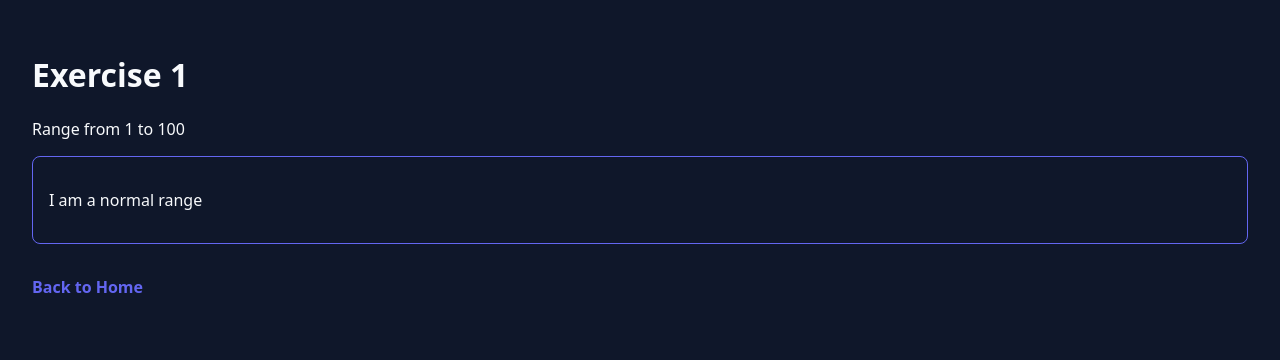
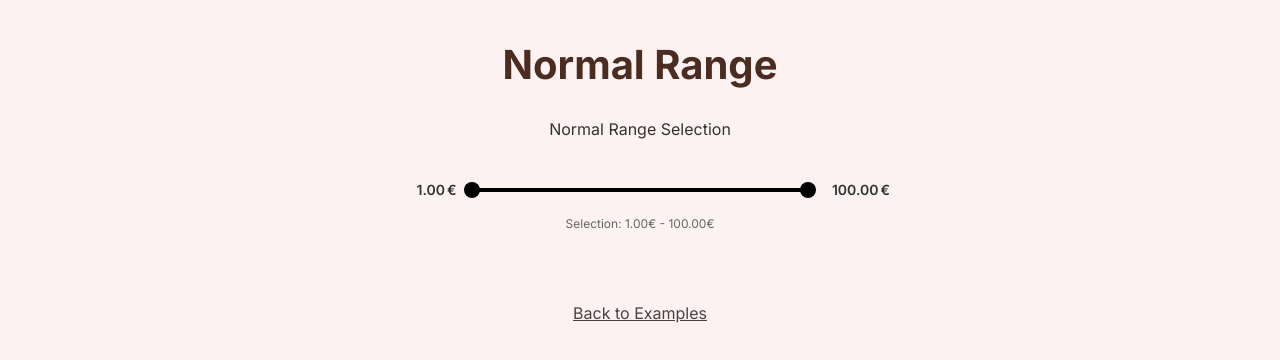
Before and after one commit to aolivari/range, a Next.js app: page /exercise1 in a window 1280 px wide. Shown: the top 360 px of the page. Built offline with nearby package versions, Linux system fonts and the light colour scheme.

Commit message:
feat: implement dual-mode Range component and optimize architecture

```diff
--- a/src/app/exercise1/page.tsx
+++ b/src/app/exercise1/page.tsx
@@ -2,8 +2,8 @@
 
 import { useEffect, useState } from "react";
 import Link from "next/link";
-import Range from "@/components/Range";
-import { getNormalRange, NormalRangeResponse } from "@/services/api";
+import Range from "ui/Range";
+import { getNormalRange, NormalRangeResponse } from "services/api";
 
 export default function Exercise1() {
   const [data, setData] = useState<NormalRangeResponse | null>(null);
@@ -23,19 +23,17 @@ export default function Exercise1() {
 
   return (
     <main>
-      <h1>Exercise 1</h1>
-
+      <h1>Normal Range</h1>
       {loading ? (
         <p>Loading range data...</p>
       ) : (
         <>
-          <p>Range from {data?.min} to {data?.max}</p>
-          <Range />
+          <p>Normal Range Selection</p>
+          {data && <Range type="normal" min={data.min} max={data.max} />}
         </>
       )}
-
       <div style={{ marginTop: "2rem" }}>
-        <Link href="/">Back to Home</Link>
+        <Link href="/">Back to Examples</Link>
       </div>
     </main>
   );
--- a/src/app/globals.css
+++ b/src/app/globals.css
@@ -1,24 +1,46 @@
+@import url('https://fonts.googleapis.com/css2?family=Inter:wght@400;600;700&display=swap');
+
 :root {
-  --bg: #0f172a;
-  --text: #f8fafc;
-  --primary: #6366f1;
+  --bg-color: #fdf2f2; /* Rosa pálido premium */
+  --text-color: #333;
+}
+
+* {
+  box-sizing: border-box;
+  padding: 0;
+  margin: 0;
 }
 
 body {
-  background-color: var(--bg);
-  color: var(--text);
-  font-family: system-ui, sans-serif;
-  margin: 0;
-  padding: 2rem;
+  font-family: 'Inter', -apple-system, BlinkMacSystemFont, "Segoe UI", Roboto, sans-serif;
+  background-color: var(--bg-color);
+  color: var(--text-color);
+  min-height: 100vh;
+  display: flex;
+  flex-direction: column;
 }
 
 a {
-  color: var(--primary);
-  text-decoration: none;
-  font-weight: 600;
-  transition: opacity 0.2s;
+  color: #444;
+  text-decoration: underline;
+  transition: color 0.2s;
 }
 
 a:hover {
-  opacity: 0.8;
+  color: #8B4513; /* Terracota suave */
 }
+
+main {
+  flex: 1;
+  padding: 40px 20px;
+  display: flex;
+  flex-direction: column;
+  align-items: center;
+}
+
+h1 {
+  font-size: 2.5rem;
+  margin-bottom: 30px;
+  font-weight: 700;
+  color: #4B2C20; /* Marrón chocolate premium */
+}
--- a/src/app/layout.tsx
+++ b/src/app/layout.tsx
@@ -1,4 +1,5 @@
 import "./globals.css";
+import type { Metadata } from "next";
 
 export default function RootLayout({
   children,
--- a/src/components/Range.tsx
+++ /dev/null
@@ -1,26 +0,0 @@
-import React from "react";
-
-interface RangeProps {
-  isFixed?: boolean;
-}
-
-const Range: React.FC<RangeProps> = ({ isFixed = false }) => {
-  return (
-    <div
-      style={{
-        padding: "1rem",
-        border: "1px solid var(--primary)",
-        borderRadius: "8px",
-        margin: "1rem 0",
-      }}
-    >
-      {isFixed ? (
-        <p>I am a fixed values range</p>
-      ) : (
-        <p>I am a normal range</p>
-      )}
-    </div>
-  );
-};
-
-export default Range;
--- /dev/null
+++ b/src/ui/Range.module.css
@@ -0,0 +1,99 @@
+.rangeWrapper {
+  display: flex;
+  align-items: center;
+  gap: 15px;
+  width: 100%;
+  max-width: 500px;
+  margin: 40px auto;
+  position: relative;
+  padding-bottom: 30px; /* Space for the selection text at bottom */
+}
+
+.slider {
+  position: relative;
+  flex: 1;
+  height: 4px;
+  background-color: #e0e0e0;
+  border-radius: 2px;
+}
+
+.progress {
+  position: absolute;
+  height: 100%;
+  background-color: #000;
+  border-radius: 2px;
+}
+
+.handle {
+  position: absolute;
+  top: 50%;
+  width: 16px;
+  height: 16px;
+  background-color: #000;
+  border-radius: 50%;
+  transform: translate(-50%, -50%);
+  cursor: pointer;
+  transition: transform 0.1s ease;
+  z-index: 2;
+}
+
+.handle:hover {
+  transform: translate(-50%, -50%) scale(1.2);
+}
+
+.handle:active {
+  transform: translate(-50%, -50%) scale(1.1);
+}
+
+.labelContainer {
+  min-width: 60px;
+}
+
+.inputWrapper {
+  display: flex;
+  align-items: center;
+  gap: 2px;
+  border-bottom: 1px solid transparent;
+  transition: border-color 0.2s;
+}
+
+.inputWrapper:hover,
+.inputWrapper:focus-within {
+  border-bottom-color: #000;
+}
+
+.labelInput {
+  width: 55px;
+  border: none;
+  background: transparent;
+  font-family: inherit;
+  font-size: 14px;
+  font-weight: 600;
+  color: #333;
+  padding: 2px 0;
+  outline: none;
+  text-align: right;
+}
+
+/* Hide arrows in number input */
+.labelInput::-webkit-outer-spin-button,
+.labelInput::-webkit-inner-spin-button {
+  -webkit-appearance: none;
+  margin: 0;
+}
+
+.currencySymbol, .fixedLabel {
+  font-size: 14px;
+  font-weight: 600;
+  color: #333;
+}
+
+.currentValue {
+  position: absolute;
+  bottom: 0;
+  left: 50%;
+  transform: translateX(-50%);
+  font-size: 12px;
+  color: #666;
+  white-space: nowrap;
+}
--- /dev/null
+++ b/src/ui/Range.tsx
@@ -0,0 +1,192 @@
+"use client";
+
+import React, { useState, useCallback, useRef, useEffect } from "react";
+import styles from "./Range.module.css";
+
+interface RangeProps {
+  type: "normal" | "fixed";
+  min?: number;
+  max?: number;
+  options?: number[];
+}
+
+const Range: React.FC<RangeProps> = ({
+  type,
+  min = 0,
+  max = 100,
+  options = []
+}) => {
+  const [absMin] = useState(min);
+  const [absMax] = useState(max);
+
+  const [minVal, setMinVal] = useState(type === "fixed" ? options[0] : min);
+  const [maxVal, setMaxVal] = useState(type === "fixed" ? options[options.length - 1] : max);
+
+  const [minInput, setMinInput] = useState(minVal.toFixed(2));
+  const [maxInput, setMaxInput] = useState(maxVal.toFixed(2));
+
+  const [isDragging, setIsDragging] = useState<"min" | "max" | null>(null);
+  const trackRef = useRef<HTMLDivElement>(null);
+
+  useEffect(() => {
+    if (isDragging) {
+      setMinInput(minVal.toFixed(2));
+      setMaxInput(maxVal.toFixed(2));
+    }
+  }, [minVal, maxVal, isDragging]);
+
+  useEffect(() => {
+    if (type === "fixed" && options.length > 0) {
+      const sorted = [...options].sort((a, b) => a - b);
+      setMinVal(sorted[0]);
+      setMaxVal(sorted[sorted.length - 1]);
+      setMinInput(sorted[0].toFixed(2));
+      setMaxInput(sorted[sorted.length - 1].toFixed(2));
+    }
+  }, [type, options]);
+
+  const getPercent = useCallback(
+    (value: number) => {
+      const range = absMax - absMin;
+      if (range === 0) return 0;
+      return Math.round(((value - absMin) / range) * 100);
+    },
+    [absMin, absMax]
+  );
+
+  const getValueFromPosition = (clientX: number) => {
+    if (!trackRef.current) return 0;
+    const rect = trackRef.current.getBoundingClientRect();
+    const percent = Math.min(Math.max((clientX - rect.left) / rect.width, 0), 1) * 100;
+    const rawValue = absMin + (percent / 100) * (absMax - absMin);
+
+    if (type === "fixed" && options.length > 0) {
+      return options.reduce((prev, curr) =>
+        Math.abs(curr - rawValue) < Math.abs(prev - rawValue) ? curr : prev
+      );
+    }
+    return parseFloat(rawValue.toFixed(2));
+  };
+
+  useEffect(() => {
+    const handleMouseMove = (e: MouseEvent) => {
+      if (!isDragging) return;
+      const newValue = getValueFromPosition(e.clientX);
+      if (isDragging === "min") {
+        if (newValue < maxVal) setMinVal(newValue);
+      } else {
+        if (newValue > minVal) setMaxVal(newValue);
+      }
+    };
+    const handleMouseUp = () => setIsDragging(null);
+    if (isDragging) {
+      window.addEventListener("mousemove", handleMouseMove);
+      window.addEventListener("mouseup", handleMouseUp);
+    }
+    return () => {
+      window.removeEventListener("mousemove", handleMouseMove);
+      window.removeEventListener("mouseup", handleMouseUp);
+    };
+  }, [isDragging, minVal, maxVal, absMin, absMax]);
+
+  const handleInputChange = (e: React.ChangeEvent<HTMLInputElement>, bound: "min" | "max") => {
+    let stringVal = e.target.value;
+    if (absMin >= 0 && stringVal.includes("-")) stringVal = stringVal.replace("-", "");
+    const decimalParts = stringVal.split(".");
+    if (decimalParts[1] && decimalParts[1].length > 2) {
+      stringVal = `${decimalParts[0]}.${decimalParts[1].substring(0, 2)}`;
+    }
+
+    if (bound === "min") {
+      setMinInput(stringVal);
+      const val = parseFloat(stringVal);
+      if (!isNaN(val)) {
+        const sanitized = Math.max(absMin, Math.min(val, maxVal - 0.01));
+        setMinVal(parseFloat(sanitized.toFixed(2)));
+      }
+    } else {
+      setMaxInput(stringVal);
+      const val = parseFloat(stringVal);
+      if (!isNaN(val)) {
+        const sanitized = Math.min(absMax, Math.max(val, minVal + 0.01));
+        setMaxVal(parseFloat(sanitized.toFixed(2)));
+      }
+    }
+  };
+
+  const handleInputBlur = (bound: "min" | "max") => {
+    if (bound === "min") setMinInput(minVal.toFixed(2));
+    else setMaxInput(maxVal.toFixed(2));
+  };
+
+  return (
+    <div className={styles.rangeWrapper}>
+      <div className={styles.labelContainer}>
+        {type === "normal" ? (
+          <div className={styles.inputWrapper}>
+            <input
+              type="number"
+              value={minInput}
+              onChange={(e) => handleInputChange(e, "min")}
+              onBlur={() => handleInputBlur("min")}
+              className={styles.labelInput}
+              data-testid="min-input"
+              step="0.01"
+            />
+            <span className={styles.currencySymbol}>€</span>
+          </div>
+        ) : (
+          <span className={styles.fixedLabel}>{minVal.toFixed(2)}€</span>
+        )}
+      </div>
+
+      <div className={styles.slider} ref={trackRef}>
+        <div
+          className={styles.progress}
+          style={{
+            left: `${getPercent(minVal)}%`,
+            right: `${100 - getPercent(maxVal)}%`
+          }}
+          data-testid="progress-bar"
+        />
+        <div
+          className={styles.handle}
+          style={{ left: `${getPercent(minVal)}%` }}
+          onMouseDown={() => setIsDragging("min")}
+          data-testid="min-handle"
+        />
+        <div
+          className={styles.handle}
+          style={{ left: `${getPercent(maxVal)}%` }}
+          onMouseDown={() => setIsDragging("max")}
+          data-testid="max-handle"
+        />
+      </div>
+
+      <div className={styles.labelContainer}>
+        {type === "normal" ? (
+          <div className={styles.inputWrapper}>
+            <input
+              type="number"
+              value={maxInput}
+              onChange={(e) => handleInputChange(e, "max")}
+              onBlur={() => handleInputBlur("max")}
+              className={styles.labelInput}
+              data-testid="max-input"
+              step="0.01"
+            />
+            <span className={styles.currencySymbol}>€</span>
+          </div>
+        ) : (
+          <span className={styles.fixedLabel}>{maxVal.toFixed(2)}€</span>
+        )}
+      </div>
+
+      <div className={styles.currentValue} data-testid="selection-result">
+        Selection: {minVal.toFixed(2)}€ - {maxVal.toFixed(2)}€
+      </div>
+    </div>
+  );
+};
+
+export default Range;
```
Also changed, not shown: src/app/exercise2/page.tsx (+13 -8 lines), src/app/page.tsx (+4 -4 lines), tsconfig.json (+14 -21 lines), 1 other file (tests, documents, lock files or other folders).
